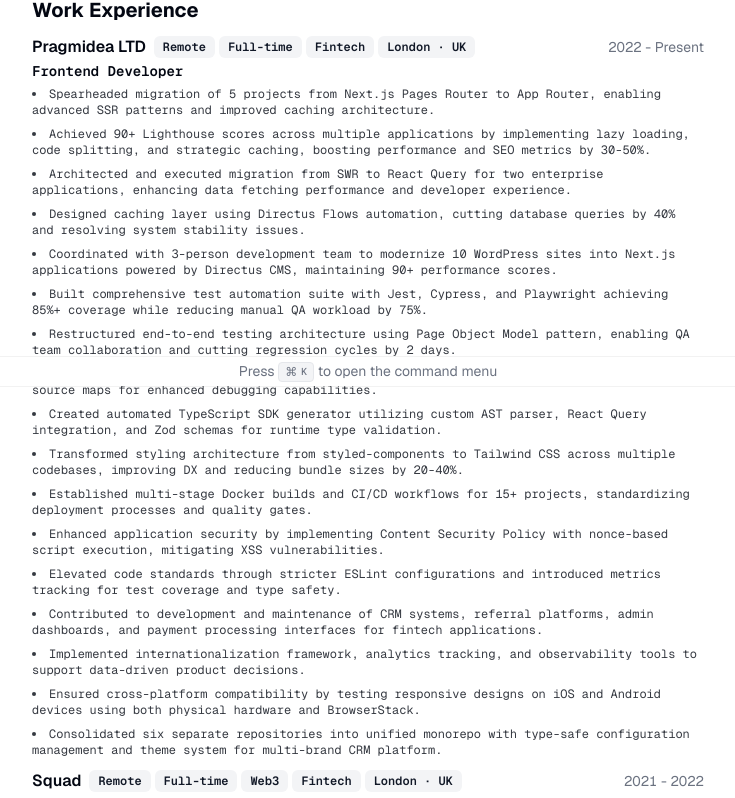
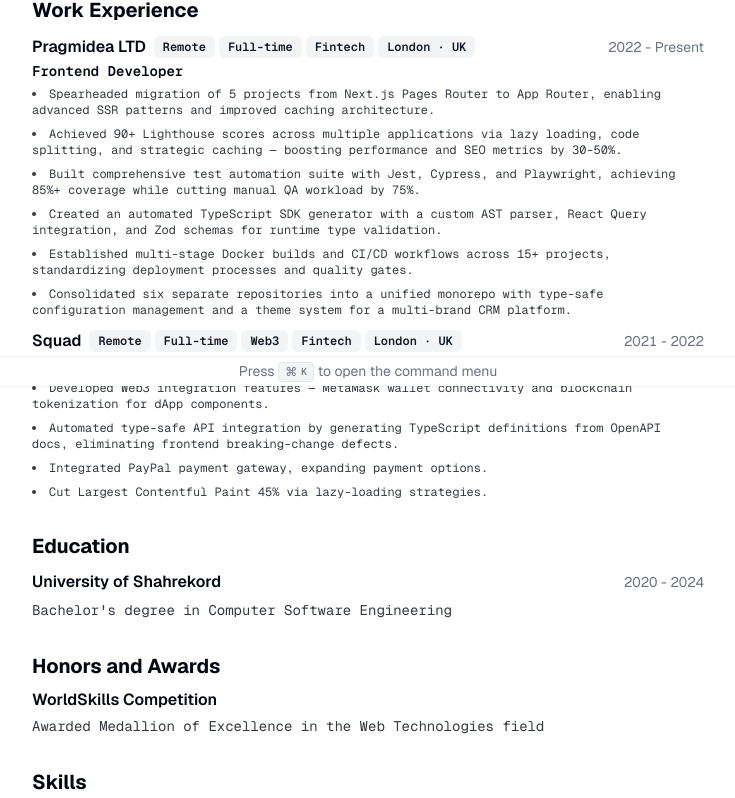
Before and after one commit to erfanansari/cv, a Next.js app: page / in a window 1280 px wide. Shown: the part 414-1212 px from the top of the page, without its empty margins (272-1007 px from the left). Built offline with nearby package versions, Linux system fonts and the light colour scheme.

Commit message:
chore: update prgamidea exp

```diff
--- a/src/data/resume-data.ts
+++ b/src/data/resume-data.ts
@@ -63,23 +63,31 @@ export const RESUME_DATA = {
       end: null,
       description: [
         "Spearheaded migration of 5 projects from Next.js Pages Router to App Router, enabling advanced SSR patterns and improved caching architecture.",
-        "Achieved 90+ Lighthouse scores across multiple applications by implementing lazy loading, code splitting, and strategic caching, boosting performance and SEO metrics by 30-50%.",
-        "Architected and executed migration from SWR to React Query for two enterprise applications, enhancing data fetching performance and developer experience.",
-        "Designed caching layer using Directus Flows automation, cutting database queries by 40% and resolving system stability issues.",
-        "Coordinated with 3-person development team to modernize 10 WordPress sites into Next.js applications powered by Directus CMS, maintaining 90+ performance scores.",
-        "Built comprehensive test automation suite with Jest, Cypress, and Playwright achieving 85%+ coverage while reducing manual QA workload by 75%.",
-        "Restructured end-to-end testing architecture using Page Object Model pattern, enabling QA team collaboration and cutting regression cycles by 2 days.",
-        "Deployed Sentry error monitoring across multiple applications with properly configured source maps for enhanced debugging capabilities.",
-        "Created automated TypeScript SDK generator utilizing custom AST parser, React Query integration, and Zod schemas for runtime type validation.",
-        "Transformed styling architecture from styled-components to Tailwind CSS across multiple codebases, improving DX and reducing bundle sizes by 20-40%.",
-        "Established multi-stage Docker builds and CI/CD workflows for 15+ projects, standardizing deployment processes and quality gates.",
-        "Enhanced application security by implementing Content Security Policy with nonce-based script execution, mitigating XSS vulnerabilities.",
-        "Elevated code standards through stricter ESLint configurations and introduced metrics tracking for test coverage and type safety.",
-        "Contributed to development and maintenance of CRM systems, referral platforms, admin dashboards, and payment processing interfaces for fintech applications.",
-        "Implemented internationalization framework, analytics tracking, and observability tools to support data-driven product decisions.",
-        "Ensured cross-platform compatibility by testing responsive designs on iOS and Android devices using both physical hardware and BrowserStack.",
-        "Consolidated six separate repositories into unified monorepo with type-safe configuration management and theme system for multi-brand CRM platform.",
+        "Achieved 90+ Lighthouse scores across multiple applications via lazy loading, code splitting, and strategic caching — boosting performance and SEO metrics by 30-50%.",
+        "Built comprehensive test automation suite with Jest, Cypress, and Playwright, achieving 85%+ coverage while cutting manual QA workload by 75%.",
+        "Created an automated TypeScript SDK generator with a custom AST parser, React Query integration, and Zod schemas for runtime type validation.",
+        "Established multi-stage Docker builds and CI/CD workflows across 15+ projects, standardizing deployment processes and quality gates.",
+        "Consolidated six separate repositories into a unified monorepo with type-safe configuration management and a theme system for a multi-brand CRM platform.",
       ],
+      // description: [
+      //   "Spearheaded migration of 5 projects from Next.js Pages Router to App Router, enabling advanced SSR patterns and improved caching architecture.",
+      //   "Achieved 90+ Lighthouse scores across multiple applications by implementing lazy loading, code splitting, and strategic caching, boosting performance and SEO metrics by 30-50%.",
+      //   "Architected and executed migration from SWR to React Query for two enterprise applications, enhancing data fetching performance and developer experience.",
+      //   "Designed caching layer using Directus Flows automation, cutting database queries by 40% and resolving system stability issues.",
+      //   "Coordinated with 3-person development team to modernize 10 WordPress sites into Next.js applications powered by Directus CMS, maintaining 90+ performance scores.",
+      //   "Built comprehensive test automation suite with Jest, Cypress, and Playwright achieving 85%+ coverage while reducing manual QA workload by 75%.",
+      //   "Restructured end-to-end testing architecture using Page Object Model pattern, enabling QA team collaboration and cutting regression cycles by 2 days.",
+      //   "Deployed Sentry error monitoring across multiple applications with properly configured source maps for enhanced debugging capabilities.",
+      //   "Created automated TypeScript SDK generator utilizing custom AST parser, React Query integration, and Zod schemas for runtime type validation.",
+      //   "Transformed styling architecture from styled-components to Tailwind CSS across multiple codebases, improving DX and reducing bundle sizes by 20-40%.",
+      //   "Established multi-stage Docker builds and CI/CD workflows for 15+ projects, standardizing deployment processes and quality gates.",
+      //   "Enhanced application security by implementing Content Security Policy with nonce-based script execution, mitigating XSS vulnerabilities.",
+      //   "Elevated code standards through stricter ESLint configurations and introduced metrics tracking for test coverage and type safety.",
+      //   "Contributed to development and maintenance of CRM systems, referral platforms, admin dashboards, and payment processing interfaces for fintech applications.",
+      //   "Implemented internationalization framework, analytics tracking, and observability tools to support data-driven product decisions.",
+      //   "Ensured cross-platform compatibility by testing responsive designs on iOS and Android devices using both physical hardware and BrowserStack.",
+      //   "Consolidated six separate repositories into unified monorepo with type-safe configuration management and theme system for multi-brand CRM platform.",
+      // ],
     },
     {
       company: "Squad",
```
